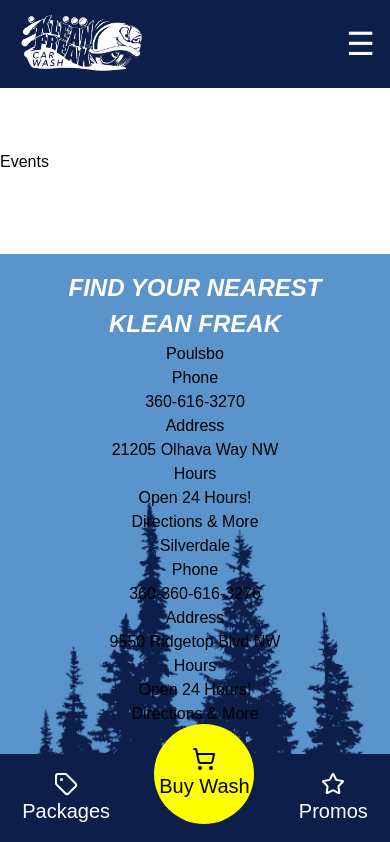
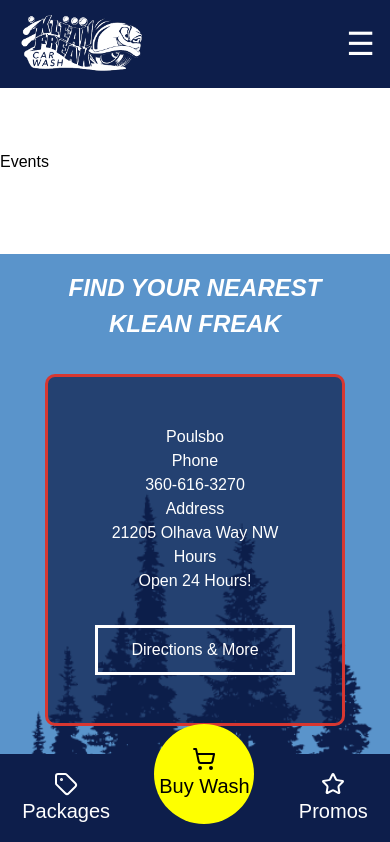
Before and after one commit to Jmorrissette1/klean-freak, a Next.js app: page /events in a window 390 px wide. Shown: the top 842 px of the page. Built offline with nearby package versions, Linux system fonts and the light colour scheme.

Commit message:
basic footer done

```diff
--- a/src/app/components/Footer.module.css
+++ b/src/app/components/Footer.module.css
@@ -26,17 +26,43 @@
 }
 
 .footerCardSection {
+  display: flex;
+  flex-direction: row;
+  justify-content: space-around;
+  align-items: center;
 }
 .footerLocationCard {
   display: flex;
   flex-direction: column;
   align-items: center;
   justify-content: center;
+  width: 400px;
+  margin: 5rem;
+  padding: 3rem;
+  color: #fff;
+  background-color: rgba(13, 30, 75, 0.7);
+  border-radius: 10px;
+  border: 3px solid #d73731;
+}
+
+.footerCardBtn {
+  width: 300px;
+  height: 50px;
+  margin-top: 2rem;
+  border: 3px solid white;
+}
+.footerCardBtn:hover {
+  cursor: pointer;
+  color: #000;
+  background-color: #fff;
+  border: 3px solid #000;
 }
 
 @media (max-width: 768px) {
   .footerBody {
     background-image: url("/footer-bg-m.png");
+    background-size: cover;
+    padding-bottom: 10rem;
   }
 
   .footerH1 {
@@ -45,4 +71,16 @@
     margin-top: 1rem;
     max-width: 300px;
   }
+
+  .footerCardSection {
+    flex-direction: column;
+  }
+
+  .footerLocationCard {
+    width: 300px;
+    margin: 2rem;
+  }
+  .footerCardBtn {
+    width: 200px;
+  }
 }
--- a/src/app/components/Footer.tsx
+++ b/src/app/components/Footer.tsx
@@ -1,4 +1,5 @@
 import styles from "./Footer.module.css";
+import Image from "next/image";
 const Footer = () => {
   return (
     <div className={styles.footerBody}>
@@ -15,7 +16,7 @@
             <p>21205 Olhava Way NW</p>
             <h4>Hours</h4>
             <p>Open 24 Hours!</p>
-            <button>Directions & More</button>
+            <button className={styles.footerCardBtn}>Directions & More</button>
           </div>
           <div className={styles.footerLocationCard}>
             <h3>Silverdale</h3>
@@ -25,9 +26,13 @@
             <p>9550 Ridgetop Blvd NW</p>
             <h4>Hours</h4>
             <p>Open 24 Hours!</p>
-            <button>Directions & More</button>
+            <button className={styles.footerCardBtn}>Directions & More</button>
           </div>
         </div>
+      </div>
+      <div className="centeredRow">
+        <Image src="/Facebook.png" alt="Facebook" width={50} height={50} />
+        <Image src="/Facebook.png" alt="Facebook" width={50} height={50} />
       </div>
     </div>
   );
--- a/src/app/globals.css
+++ b/src/app/globals.css
@@ -36,6 +36,13 @@
 .rinsedFormContainer iframe {
   border: none;
   padding: 0;
+}
+
+.centeredRow {
+  display: flex;
+  flex-direction: row;
+  justify-content: center;
+  align-items: center;
 }
 
 @media (prefers-color-scheme: dark) {
```
Also changed, not shown: public/Facebook.png (added), public/Instagram.png (added).
